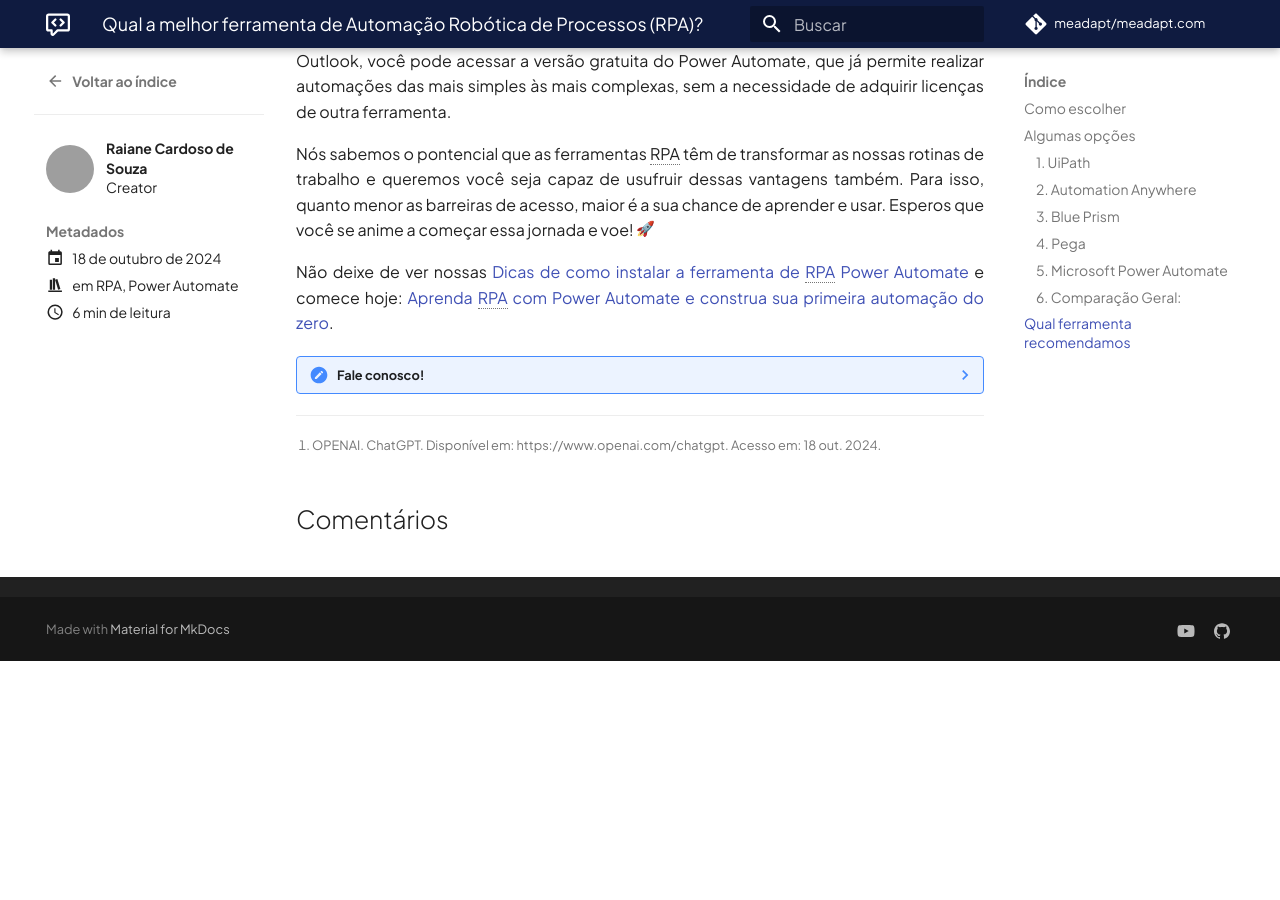
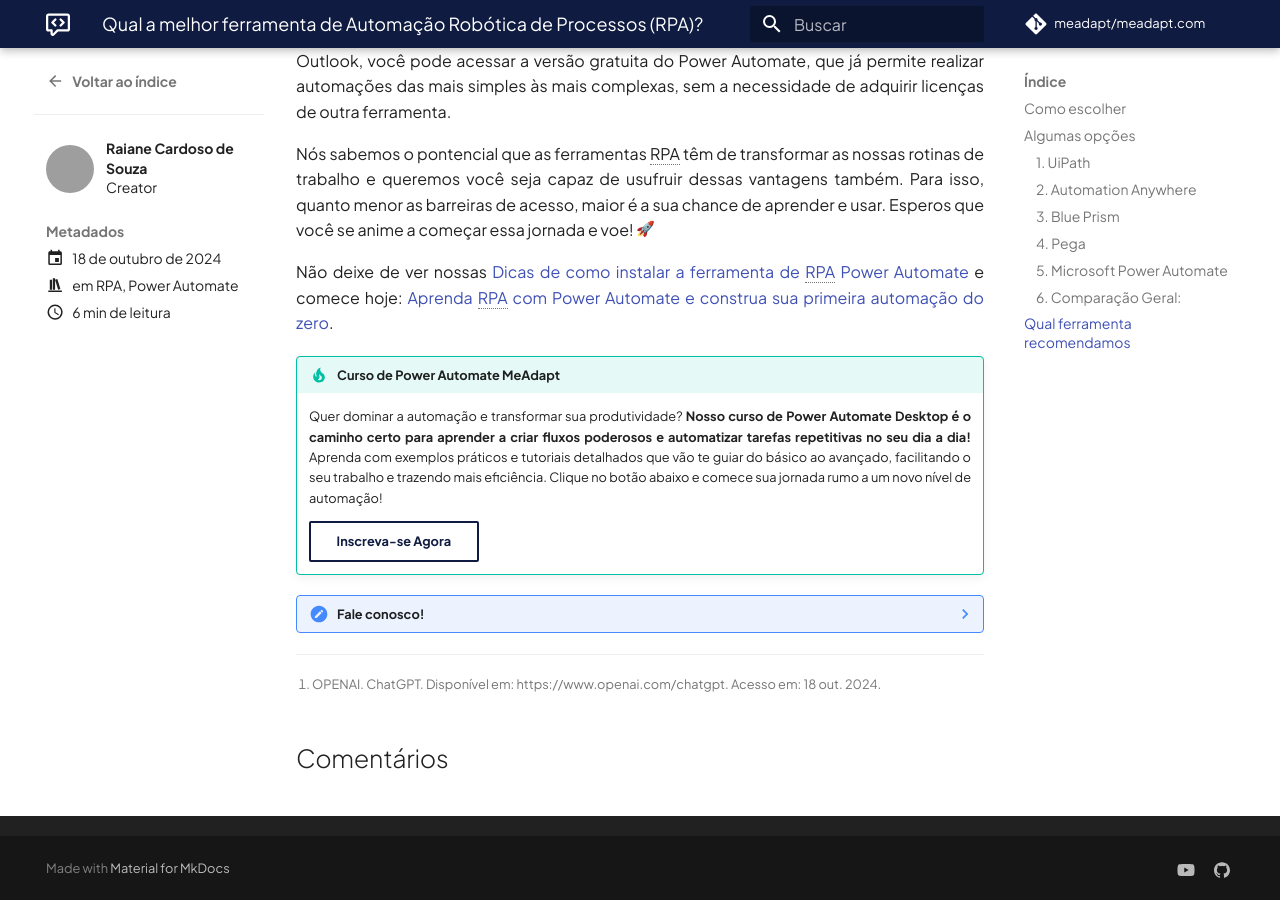
Before and after one commit to meadapt/meadapt.com, an MkDocs documentation site: the page built from docs/blog/posts/20241018_qual_melhor_ferramenta_rpa.md, in a window 1280 px wide and 900 px high, scrolled down 4018 px. Built offline with MkDocs 1.6.1 and Material for MkDocs 9.7.7, drawn with Linux system fonts in a browser that asks for light colours; emoji names are drawn with the system emoji font; comment, search, counter and statistics services are not loaded; before the commit the page ends 4679 px from its top, so only the background shows below that; grey boxes are pictures that could not be loaded.

Commit message:
Adiciona proposta venda páginas existentes
See #53

```diff
--- a/docs/blog/posts/20240914_5_motivos_para_aprender_automacao.md
+++ b/docs/blog/posts/20240914_5_motivos_para_aprender_automacao.md
@@ -111,6 +111,8 @@
 
 Não perca tempo!
 
+--8<-- "docs/overrides/partials/blog/curso_power_automate.md"
+
 --8<-- "docs/overrides/partials/blog/encontrou_erro.md"
 
 [^1]: Não recebo qualquer compensação financeira ou benefício por indicar o Power Automate. Minha recomendação é baseada na experiência e na eficácia da ferramenta para automação de processos.
--- a/docs/blog/posts/20241018_qual_melhor_ferramenta_rpa.md
+++ b/docs/blog/posts/20241018_qual_melhor_ferramenta_rpa.md
@@ -125,6 +125,7 @@
 
 Não deixe de ver nossas [Dicas de como instalar a ferramenta de RPA Power Automate](https://meadapt.com/blog/dicas-de-como-instalar-a-ferramenta-de-rpa-power-automate/) e comece hoje: [Aprenda RPA com Power Automate e construa sua primeira automação do zero](https://meadapt.com/blog/aprenda-rpa-com-power-automate-e-construa-sua-primeira-automa%C3%A7%C3%A3o-do-zero/).
 
+--8<-- "docs/overrides/partials/blog/curso_power_automate.md"
 
 --8<-- "docs/overrides/partials/blog/encontrou_erro.md"
 
```
Also changed, not shown: docs/blog/posts/20241001_aprenda_rpa_com_power_automate_e_construa_sua_primeira_automacao_do_zero.md (+4 -0 lines), docs/blog/posts/20241004_o_que_e_rpa.md (+2 -0 lines), docs/blog/posts/20241016_dicas_de_como_instalar_a_ferramenta_de_rpa_power_automate.md (+2 -0 lines).
